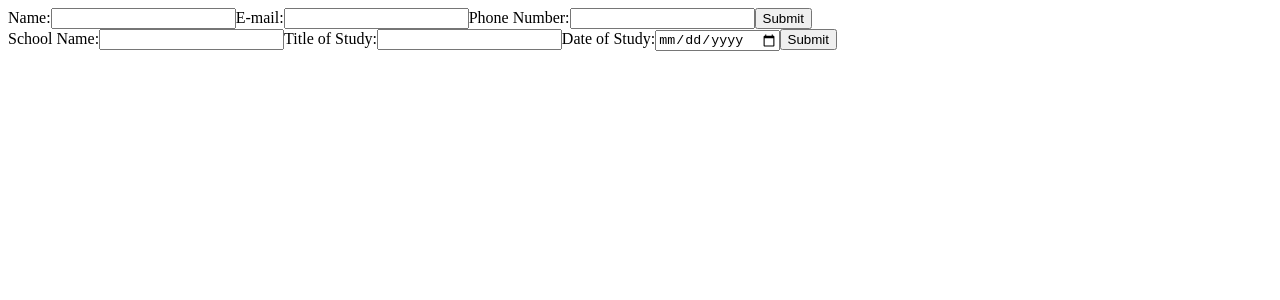
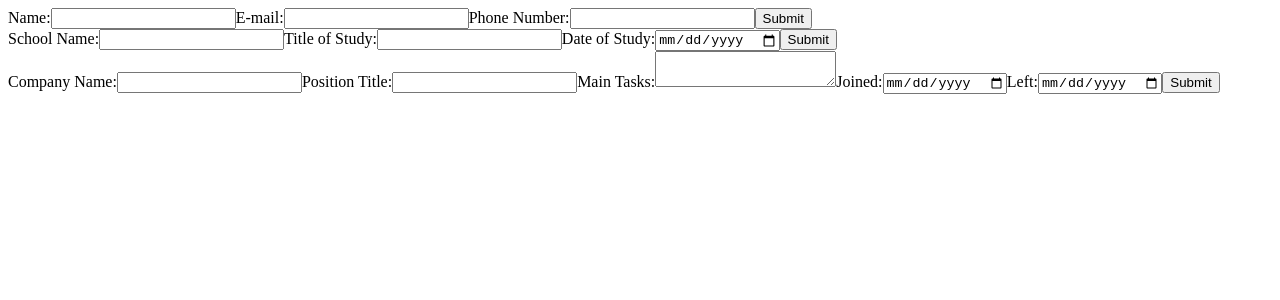
Before and after one commit to ihccenen/cv-project, a React (Create React App) app: page / in a window 1280 px wide. Shown: the top 300 px of the page. Built offline with nearby package versions, Linux system fonts and the light colour scheme.

Commit message:
Added practical experience component

```diff
--- a/src/App.js
+++ b/src/App.js
@@ -1,12 +1,14 @@
 import React from 'react';
 import EducationalExperience from './components/EducationalExperience';
 import GenInfoSection from './components/GenInfoSection';
+import PracticalExperience from './components/PracticalExperience';
 
 export default function App() {
   return (
     <main>
       <GenInfoSection />
       <EducationalExperience />
+      <PracticalExperience />
     </main>
   );
 }
```
